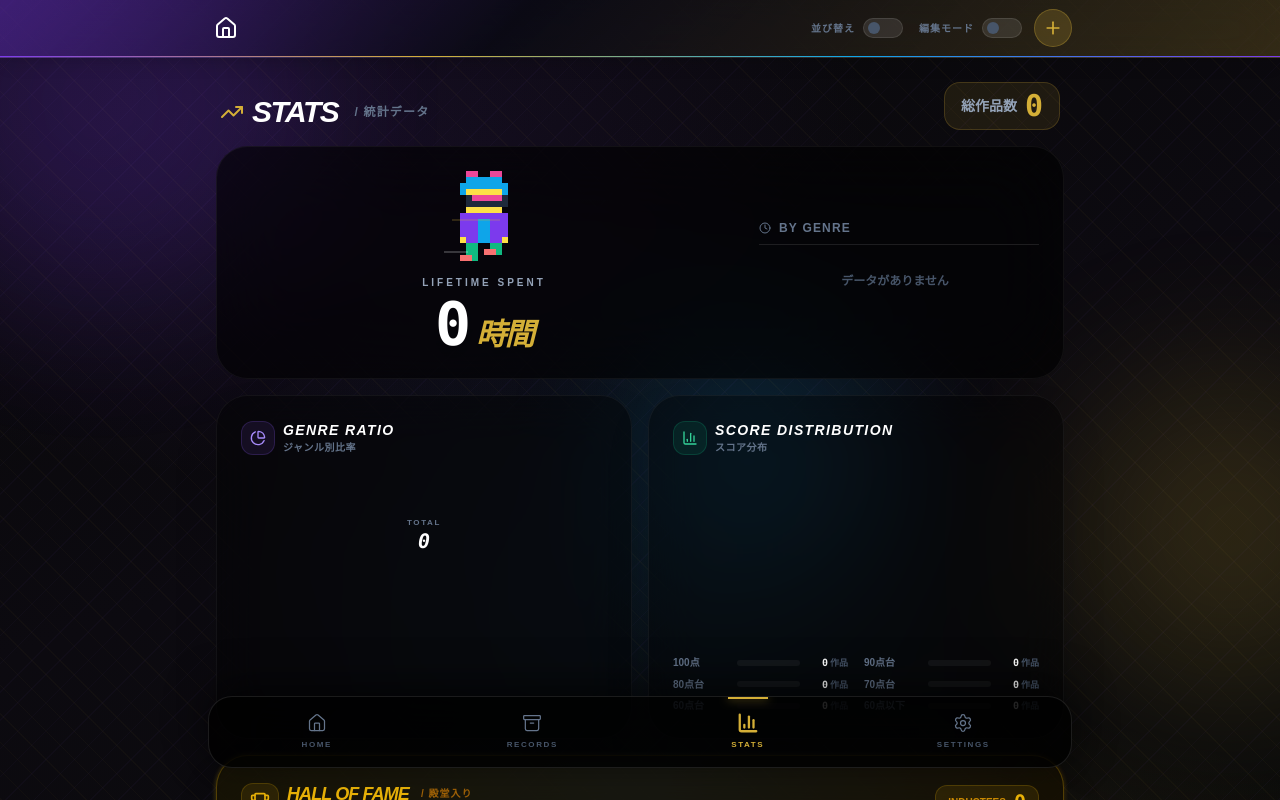
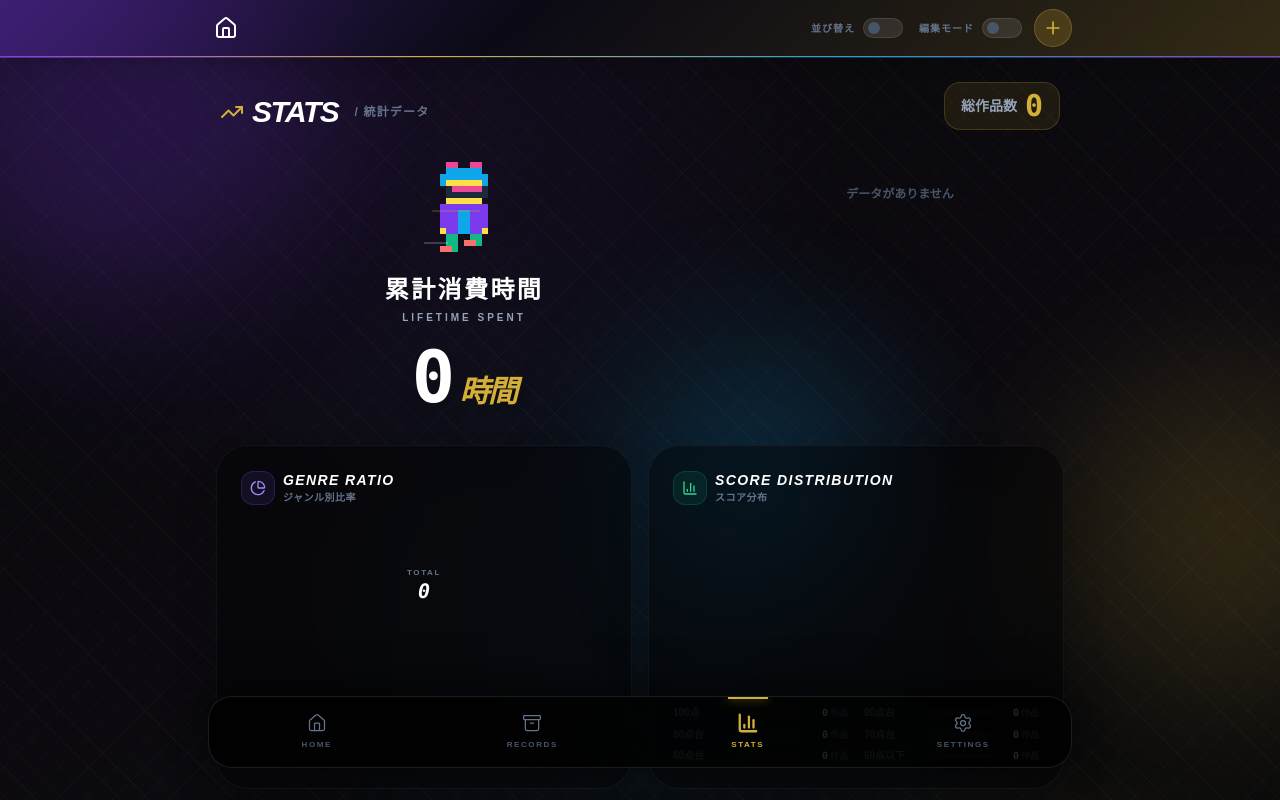
Before and after one commit to junkyardstrike/My-Ranking, a React (Vite) app: page /stats in a window 1280 px wide. Shown: the top 800 px of the page. Built offline with nearby package versions, Linux system fonts and the light colour scheme; a web font is replaced by a local one.

Commit message:
Style: Refactor Lifetime Counter layout

```diff
--- a/src/views/StatsView.jsx
+++ b/src/views/StatsView.jsx
@@ -174,12 +174,18 @@ export default function StatsView() {
       days: Math.floor(totalMinutes / (60 * 24)),
       remainingHours: Math.floor((totalMinutes % (60 * 24)) / 60),
       hasHallOfFameItem,
-      genreLifetime: Object.entries(genreLifetime).map(([genre, mins]) => ({
-        id: genre,
-        name: GENRE_LABELS[genre] || genre,
-        hours: Math.floor(mins / 60),
-        color: GENRE_COLORS[genre] || GENRE_COLORS.other,
-      })).sort((a, b) => b.hours - a.hours)
+      genreLifetime: Object.entries(genreLifetime).map(([genre, mins]) => {
+        const imgs = genreImages[genre] || [];
+        const randomImg = imgs.length > 0 ? imgs[Math.floor(Math.random() * imgs.length)] : null;
+
+        return {
+          id: genre,
+          name: GENRE_LABELS[genre] || genre,
+          hours: Math.floor(mins / 60),
+          color: GENRE_COLORS[genre] || GENRE_COLORS.other,
+          bgImage: randomImg
+        };
+      }).sort((a, b) => b.hours - a.hours)
     };
 
     return {
@@ -214,53 +220,59 @@ export default function StatsView() {
 
       <div className="grid grid-cols-1 md:grid-cols-2 gap-4">
         {/* 0. Lifetime Counter */}
-        <section className={`md:col-span-2 relative bg-black/60 backdrop-blur-2xl border ${stats.lifetimeStats.hasHallOfFameItem ? 'border-yellow-500/40 shadow-[0_0_30px_rgba(234,179,8,0.2)]' : 'border-white/5'} rounded-[32px] p-6 overflow-hidden`}>
+        <section className={`md:col-span-2 relative ${stats.lifetimeStats.hasHallOfFameItem ? 'border border-yellow-500/40 shadow-[0_0_30px_rgba(234,179,8,0.2)] rounded-[32px] overflow-hidden bg-black/40' : ''} py-4`}>
           {stats.lifetimeStats.hasHallOfFameItem && (
             <div className="absolute inset-0 z-0 bg-[radial-gradient(ellipse_at_top_right,_var(--tw-gradient-stops))] from-yellow-500/20 via-transparent to-transparent pointer-events-none" />
           )}
 
-          <div className="relative z-10 flex flex-col md:flex-row items-center gap-8">
+          <div className="relative z-10 flex flex-col md:flex-row gap-8">
             {/* Left: Pixel Walker & Total */}
             <div className="flex-1 flex flex-col items-center justify-center text-center">
-              <PixelWalker className="mb-2" />
-              <p className="text-[10px] text-slate-400 font-black uppercase tracking-[0.3em] mb-1">Lifetime Spent</p>
+              <PixelWalker className="mb-4" />
+              <h2 className="text-xl md:text-2xl font-black text-white tracking-widest mb-1 drop-shadow-md">累計消費時間</h2>
+              <p className="text-[10px] text-slate-400 font-black uppercase tracking-[0.3em] mb-4">Lifetime Spent</p>
+
               <div className="flex items-baseline gap-2 justify-center">
-                <span className="text-5xl md:text-6xl font-black text-white font-mono tracking-tighter drop-shadow-lg">
+                <span className="text-6xl md:text-7xl font-black text-white font-mono tracking-tighter drop-shadow-xl">
                   <Counter value={stats.lifetimeStats.totalHours} />
                 </span>
                 <span className="text-3xl font-black text-accent italic tracking-tighter drop-shadow-md">時間</span>
               </div>
+
               {stats.lifetimeStats.days > 0 && (
-                <div className="mt-2 bg-white/5 border border-white/10 px-4 py-1.5 rounded-full inline-flex items-center gap-2">
+                <div className="mt-4 bg-white/5 border border-white/10 px-5 py-2 rounded-full inline-flex items-center gap-2 shadow-lg">
                   <span className="text-xs font-black text-slate-300">約</span>
-                  <span className="text-sm font-black text-white font-mono">{stats.lifetimeStats.days}</span>
+                  <span className="text-base font-black text-white font-mono">{stats.lifetimeStats.days}</span>
                   <span className="text-[10px] font-black text-slate-400 uppercase tracking-widest">日</span>
-                  <span className="text-sm font-black text-white font-mono">{stats.lifetimeStats.remainingHours}</span>
+                  <span className="text-base font-black text-white font-mono">{stats.lifetimeStats.remainingHours}</span>
                   <span className="text-[10px] font-black text-slate-400 uppercase tracking-widest">時間</span>
                 </div>
               )}
             </div>
 
             {/* Right: Genre Breakdown */}
-            <div className="w-full md:w-[280px] flex-shrink-0">
-               <h3 className="text-xs font-black text-slate-500 uppercase tracking-widest mb-3 flex items-center gap-2 border-b border-white/10 pb-2">
-                 <Clock size={12} /> By Genre
-               </h3>
-               <div className="space-y-2 max-h-[160px] overflow-y-auto custom-scrollbar pr-2">
+            <div className="w-full md:w-[320px] flex-shrink-0">
+               <div className="grid grid-cols-2 gap-3 max-h-[220px] overflow-y-auto custom-scrollbar pr-2 pt-2">
                  {stats.lifetimeStats.genreLifetime.map(g => (
-                   <div key={g.id} className="flex items-center justify-between p-2 rounded-xl bg-white/5 border border-white/5 hover:bg-white/10 transition-colors">
-                      <div className="flex items-center gap-2 min-w-0">
-                        <div className="w-2 h-2 rounded-full flex-shrink-0" style={{ backgroundColor: g.color }} />
-                        <span className="text-xs font-bold text-slate-300 truncate">{g.name}</span>
+                   <div key={g.id} className="relative h-16 rounded-xl overflow-hidden group shadow-lg border border-white/10 flex flex-col justify-between p-2 bg-black/40">
+                      {g.bgImage && (
+                        <div className="absolute inset-0 z-0 opacity-30 group-hover:opacity-50 transition-opacity duration-500">
+                           <img src={g.bgImage} alt="" className="w-full h-full object-cover grayscale brightness-110" />
+                           <div className="absolute inset-0 bg-gradient-to-t from-black/90 via-black/40 to-transparent" />
+                        </div>
+                      )}
+                      <div className="relative z-10 flex items-center gap-1.5 mb-1">
+                        <div className="w-1.5 h-1.5 rounded-full flex-shrink-0 shadow-[0_0_8px_rgba(0,0,0,0.8)]" style={{ backgroundColor: g.color }} />
+                        <span className="text-[10px] font-bold text-slate-300 truncate drop-shadow-md uppercase tracking-wider">{g.name}</span>
                       </div>
-                      <div className="text-right flex-shrink-0 pl-2 flex items-baseline gap-1">
-                        <span className="text-sm font-black text-white font-mono">{g.hours}</span>
-                        <span className="text-[9px] font-black text-slate-500">h</span>
+                      <div className="relative z-10 text-right flex-shrink-0 flex items-baseline justify-end gap-1">
+                        <span className="text-lg font-black text-white font-mono drop-shadow-md leading-none">{g.hours}</span>
+                        <span className="text-[9px] font-black text-slate-400 drop-shadow-md">時間</span>
                       </div>
                    </div>
                  ))}
                  {stats.lifetimeStats.genreLifetime.length === 0 && (
-                    <p className="text-xs text-slate-600 text-center py-4 font-bold">データがありません</p>
+                    <p className="text-xs text-slate-600 text-center py-4 font-bold col-span-2">データがありません</p>
                  )}
                </div>
             </div>
```
